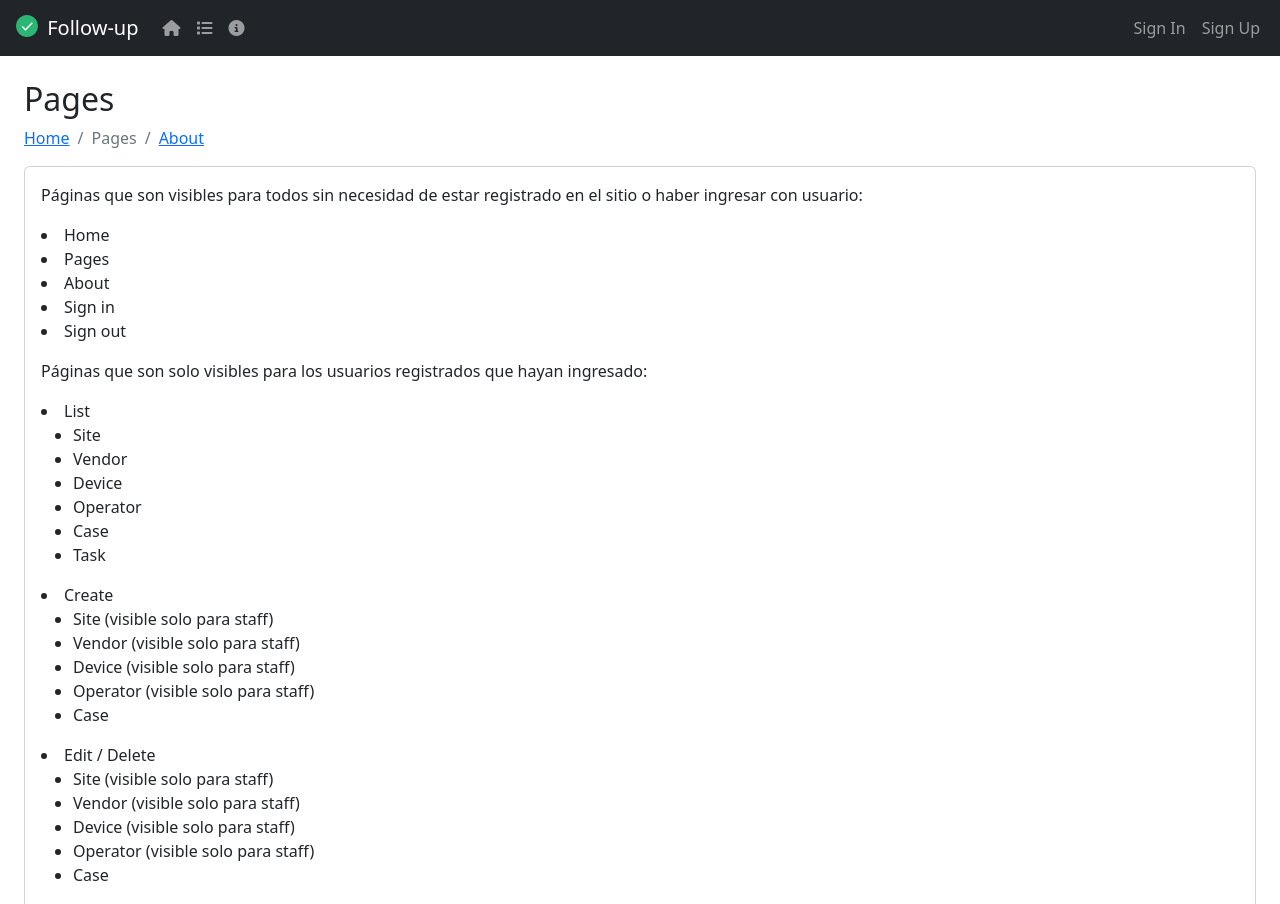
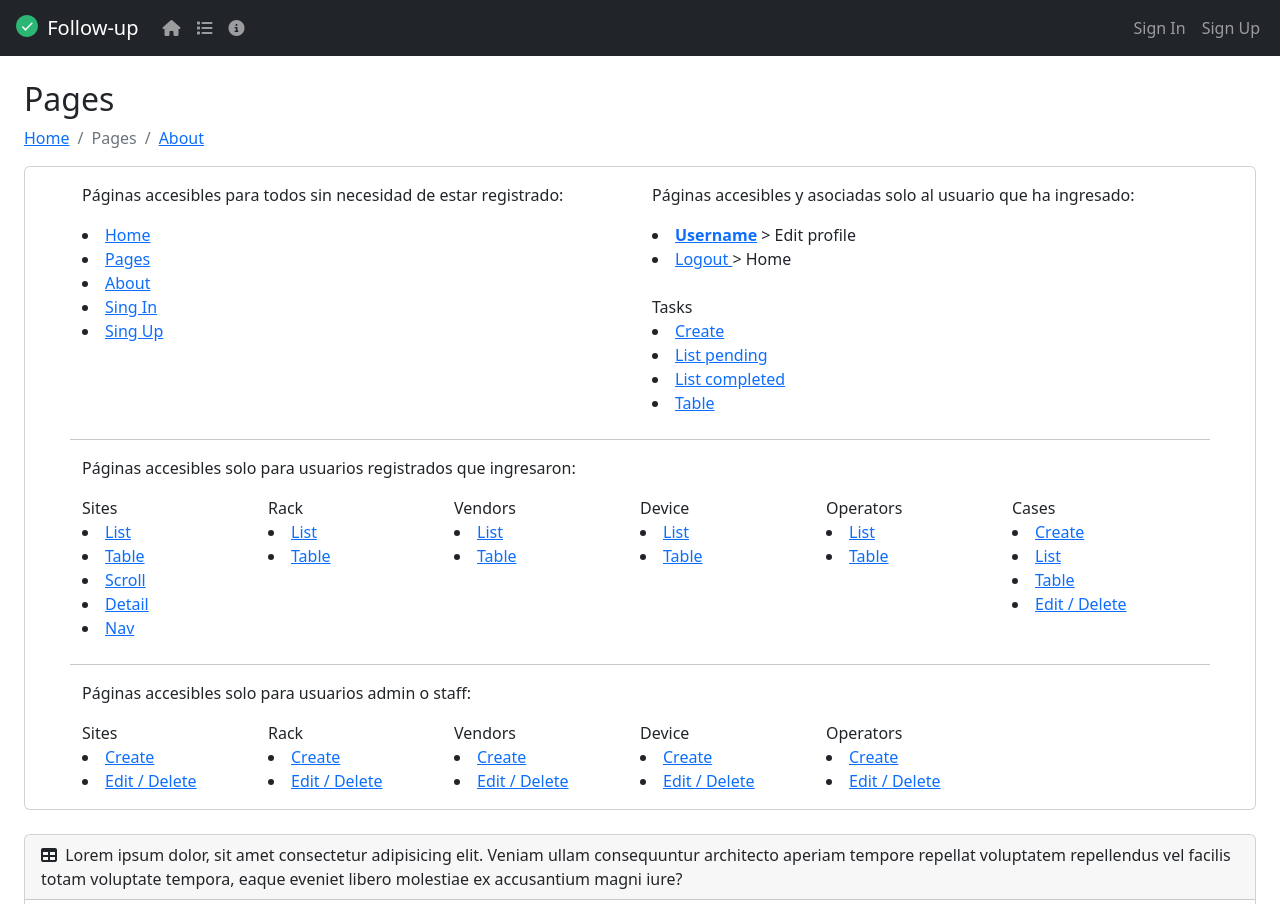
Before and after one commit to rjosedev/romanballesteros-pythonweb, a Django app: page /pages/ in a window 1280 px wide. Shown: the top 904 px of the page. Run offline with Django 5.2, Linux system fonts and the light colour scheme; some libraries are stand-ins or nearby versions.

Commit message:
added links on page pages

```diff
--- a/tasks/templates/pages.html
+++ b/tasks/templates/pages.html
@@ -14,57 +14,111 @@
 
 <div class="card mb-4">
   <div class="card-body">
-    <p>
-      Páginas que son visibles para todos sin necesidad de estar registrado en el sitio o haber ingresar con usuario:
-      <li>Home</li>
-      <li>Pages</li>
-      <li>About</li>
-      <li>Sign in</li>
-      <li>Sign out</li>
-    </p>
-    <p>
-      Páginas que son solo visibles para los usuarios registrados que hayan ingresado:
-      <li>List
-        <ul>
-          <li>Site</li>
-          <li>Vendor</li>
-          <li>Device</li>
-          <li>Operator</li>
-          <li>Case</li>
-          <li>Task</li>
-        </ul>
-      </li>
-      <li>Create
-        <ul>
-          <li>Site (visible solo para staff)</li>
-          <li>Vendor (visible solo para staff)</li>
-          <li>Device (visible solo para staff)</li>
-          <li>Operator (visible solo para staff)</li>
-          <li>Case</li>
-        </ul>
-      </li>
-      <li>Edit / Delete
-        <ul>
-          <li>Site (visible solo para staff)</li>
-          <li>Vendor (visible solo para staff)</li>
-          <li>Device (visible solo para staff)</li>
-          <li>Operator (visible solo para staff)</li>
-          <li>Case</li>
-        </ul>
-      </li>
-      <li>User
-        <ul>
-          <li>Task</li>
-          <ul>
-            <li>Create</li>
-            <li>Edit / Delete</li>
-            <li>Completed</li>
-          </ul>
-          <li>Edit profile</li>
-          <li>Logout</li>
-        </ul>
-      </li>
-    </p>
+
+    <div class="container">
+      <div class="row align-items-start">
+        <div class="col-6">
+          <p>
+            Páginas accesibles para todos sin necesidad de estar registrado:
+          </p>
+          <li><a href="{% url 'home' %}">Home</a></li>
+          <li><a href="{% url 'pages' %}">Pages</a></li>
+          <li><a href="{% url 'about' %}">About</a></li>
+          <li><a href="{% url 'signin' %}">Sing In</a></li>
+          <li><a href="{% url 'signup' %}">Sing Up</a></li>
+        </div>
+        <div class="col-6">
+          <p>
+            Páginas accesibles y asociadas solo al usuario que ha ingresado:
+          </p>
+          <li><a href="{% url 'edit_profile' %}"><strong>Username</strong></a> > Edit profile</li>
+          <li><a href="{% url 'logout' %}">Logout </a>> Home</li>
+          <br>
+          Tasks
+          <li><a href="{% url 'task_create' %}">Create</a></li>
+          <li><a href="{% url 'tasks' %}">List pending</a></li>
+          <li><a href="{% url 'tasks_completed' %}">List completed</a></li>
+          <li><a href="{% url 'task_table' %}">Table</a></li>
+          <br>
+        </div>
+        <hr>
+        <div class="row">
+          <p>
+            Páginas accesibles solo para usuarios registrados que ingresaron:
+          </p>
+          <div class="col-2">
+            Sites
+            <li><a href="{% url 'sites' %}">List</a></li>
+            <li><a href="{% url 'site_table' %}">Table</a></li>
+            <li><a href="{% url 'site_scroll' %}">Scroll</a></li>
+            <li><a href="/site_detail/1/">Detail</a></li>
+            <li><a href="/site_nav/1/">Nav</a></li>
+            <br>
+          </div>
+          <div class="col-2">
+            Rack
+            <li><a href="{% url 'racks' %}">List</a></li>
+            <li><a href="{% url 'rack_table' %}">Table</a></li>
+          </div>
+          <div class="col-2">
+            Vendors
+            <li><a href="{% url 'vendors' %}">List</a></li>
+            <li><a href="{% url 'vendor_table' %}">Table</a></li>
+          </div>
+          <div class="col-2">
+            Device
+            <li><a href="{% url 'devices' %}">List</a></li>
+            <li><a href="{% url 'device_table' %}">Table</a></li>
+          </div>
+          <div class="col-2">
+            Operators
+            <li><a href="{% url 'operators' %}">List</a></li>
+            <li><a href="{% url 'operator_table' %}">Table</a></li>
+          </div>
+          <div class="col-2">
+            Cases
+            <li><a href="{% url 'case_create' %}">Create</a></li>
+            <li><a href="{% url 'cases' %}">List</a></li>
+            <li><a href="{% url 'case_table' %}">Table</a></li>
+            <li><a href="/cases/1">Edit / Delete</a></li>
+          </div>
+        </div>
+        <br>
+        <hr>
+        <div class="row">
+          <p>
+            Páginas accesibles solo para usuarios admin o staff:
+          </p>
+          <div class="col-2">
+            Sites
+            <li><a href="{% url 'site_create' %}">Create</a></li>
+            <li><a href="/sites/1">Edit / Delete</a></li>
+          </div>
+          <div class="col-2">
+            Rack
+            <li><a href="{% url 'rack_create' %}">Create</a></li>
+            <li><a href="/racks/1">Edit / Delete</a></li>
+          </div>
+          <div class="col-2">
+            Vendors
+            <li><a href="{% url 'vendor_create' %}">Create</a></li>
+            <li><a href="/vendors/1">Edit / Delete</a></li>
+          </div>
+          <div class="col-2">
+            Device
+            <li><a href="{% url 'device_create' %}">Create</a></li>
+            <li><a href="/devices/1">Edit / Delete</a></li>
+          </div>
+          <div class="col-2">
+            Operators
+            <li><a href="{% url 'operator_create' %}">Create</a></li>
+            <li><a href="/operators/1">Edit / Delete</a></li>
+          </div>
+          <div class="col-2">
+          </div>
+        </div>
+      </div>
+    </div>
   </div>
 </div>
 
```
Also changed, not shown: db.sqlite3.
